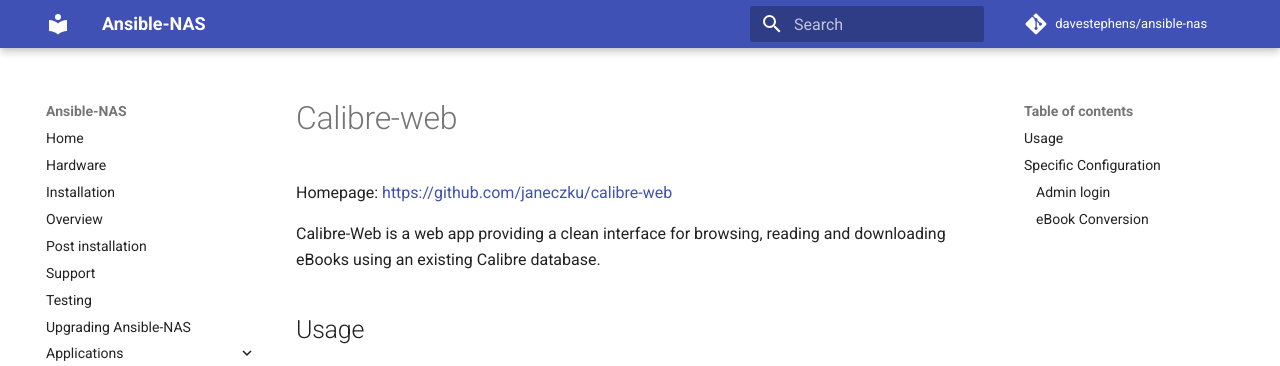
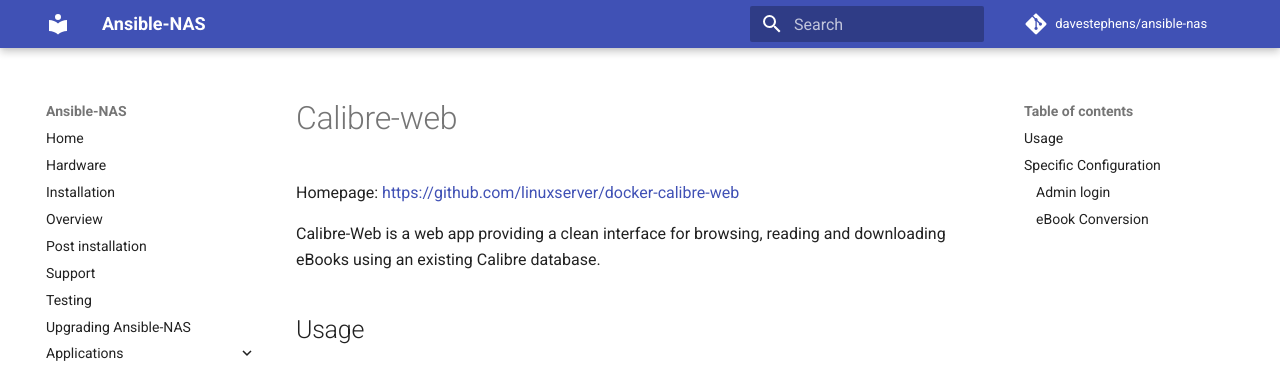
Before and after one commit to davestephens/ansible-nas, an MkDocs documentation site: the page built from docs/applications/calibre.md, in a window 1280 px wide. Shown: the top 366 px of the page. Built offline with MkDocs 1.6.1 and Material for MkDocs 9.7.7, drawn with Linux system fonts in a browser that asks for light colours; comment, search, counter and statistics services are not loaded; part of the change alters nothing that is shown.

```diff
--- a/docs/applications/calibre.md
+++ b/docs/applications/calibre.md
@@ -1,6 +1,6 @@
 # Calibre-web
 
-Homepage: [https://github.com/janeczku/calibre-web](https://github.com/linuxserver/docker-calibre-web)
+Homepage: [https://github.com/linuxserver/docker-calibre-web](https://github.com/linuxserver/docker-calibre-web)
 
 
 Calibre-Web is a web app providing a clean interface for browsing, reading and downloading eBooks using an existing Calibre database.
```
